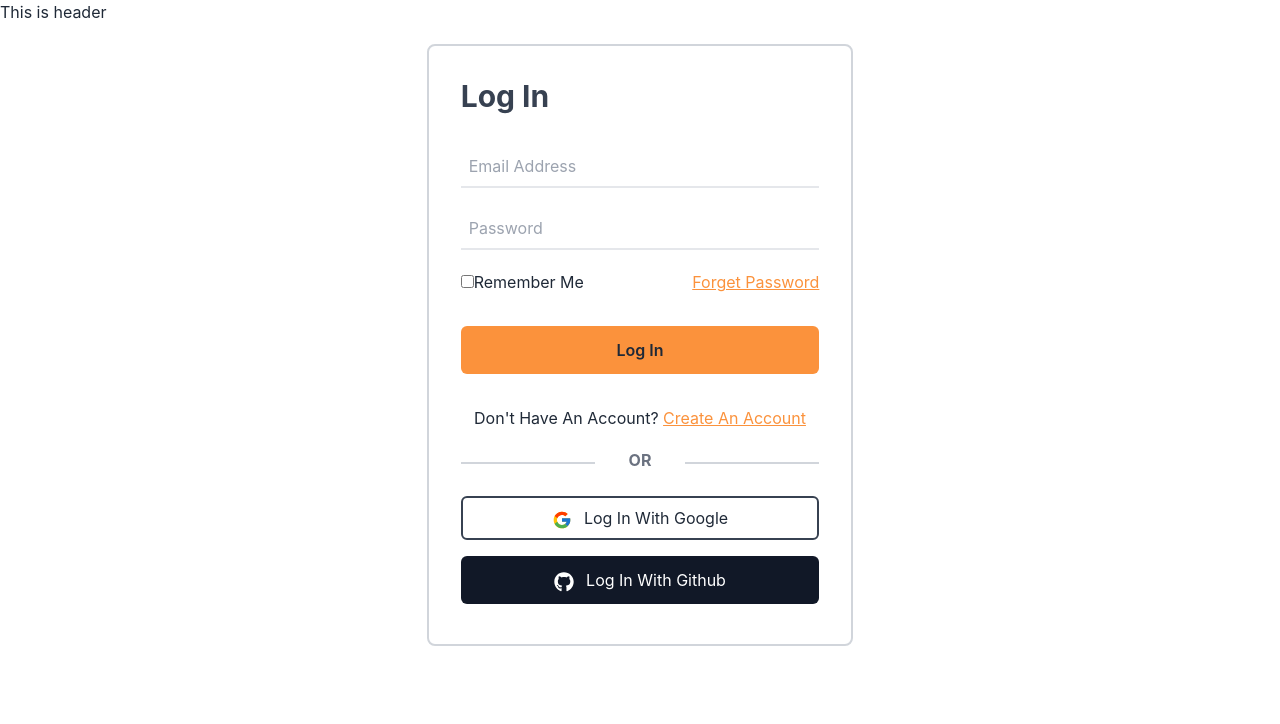
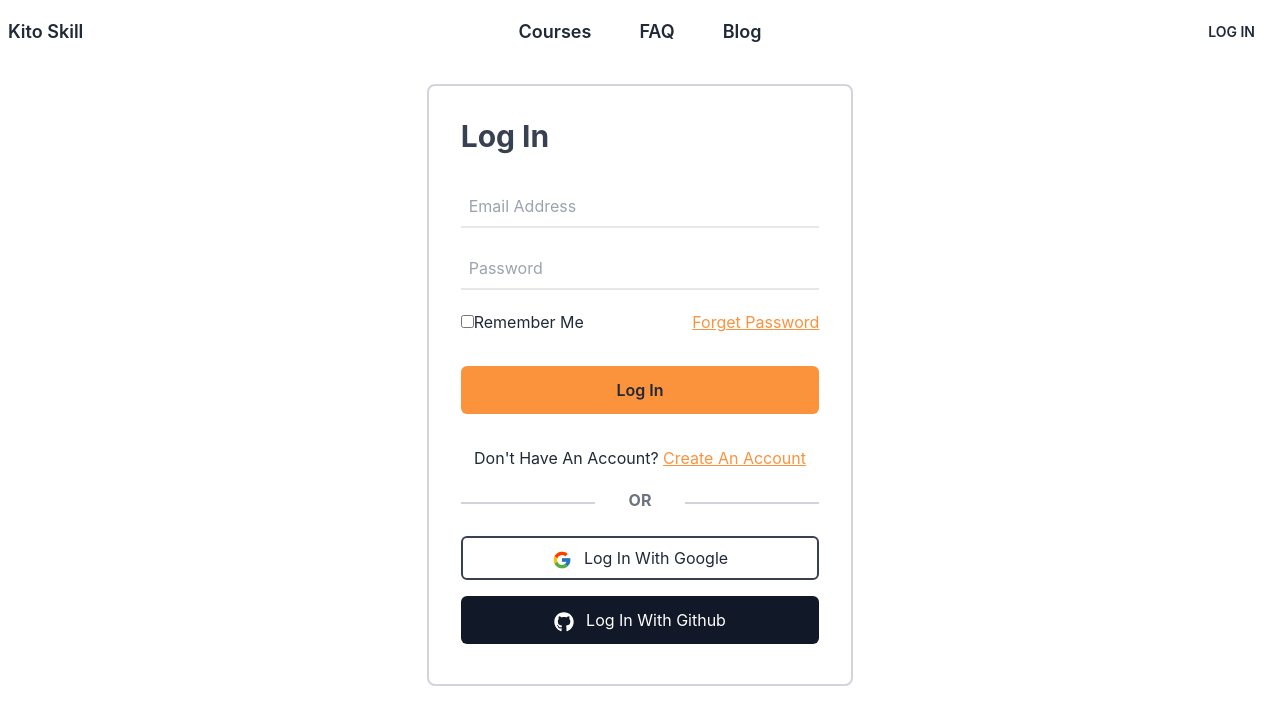
Before and after one commit to AbdullahAlAnasSaimon/KitoSkill-Client, a React (Create React App) app: page /login in a window 1280 px wide. Shown: the top 724 px of the page. Built offline with nearby package versions, Linux system fonts and the light colour scheme.

Commit message:
added a header

```diff
--- a/src/Pages/CourseDetails/CourseDetails.js
+++ b/src/Pages/CourseDetails/CourseDetails.js
@@ -1,12 +1,21 @@
 import React from 'react';
-import { useLoaderData } from 'react-router-dom';
+import { Link, useLoaderData } from 'react-router-dom';
 
 const CourseDetails = () => {
   const singleCourseDetails = useLoaderData();
-  console.log(singleCourseDetails);
+  // console.log(singleCourseDetails);
+  const {author, details, duration, name, photo, price, seats, startingDate} = singleCourseDetails;
   return (
     <div>
-      <h2>Course details route</h2>
+      <img src={photo} alt="" />
+      <h2>{name}</h2>
+      <p>{details}</p>
+      <p>{duration}</p>
+      <p>{price}</p>
+      <p>{seats}</p>
+      <p>{startingDate}</p>
+      <p>{author}</p>
+      <Link to='/checkout'><button>Get Premium Access</button></Link>
     </div>
   );
 };
--- a/src/Pages/Header/Header.js
+++ b/src/Pages/Header/Header.js
@@ -1,13 +1,42 @@
 import React from 'react';
 import { useContext } from 'react';
+import { Link } from 'react-router-dom';
 import { AuthContext } from '../../contexts/AuthProvider/AuthProvider';
 
 const Header = () => {
-  const {user} = useContext(AuthContext);
+  const { user } = useContext(AuthContext);
   return (
     <div>
-      <h1>This is header</h1>
-      <p>{user?.email}</p>
+      <div className="navbar bg-base-100">
+        <div className="navbar-start">
+          <div className='hidden lg:block'>
+            <Link to='/home' className="normal-case text-lg font-semibold">Kito Skill</Link>
+          </div>
+          <div className="dropdown lg:hidden">
+            <label tabIndex={0} className="btn btn-ghost btn-circle">
+              <svg xmlns="http://www.w3.org/2000/svg" className="h-5 w-5" fill="none" viewBox="0 0 24 24" stroke="currentColor"><path strokeLinecap="round" strokeLinejoin="round" strokeWidth="2" d="M4 6h16M4 12h16M4 18h7" /></svg>
+            </label>
+            <ul tabIndex={0} className="menu menu-compact dropdown-content mt-3 p-2 shadow bg-base-100 rounded-box w-52">
+              <li><Link to='/home'>Homepage</Link></li>
+              <li><Link>Portfolio</Link></li>
+              <li><Link>About</Link></li>
+            </ul>
+          </div>
+        </div>
+        <div className="navbar-center">
+          <div className='hidden lg:block'>
+            <Link to='/courses' className="normal-case text-lg font-semibold mx-6">Courses</Link>
+            <Link to='/faq' className="normal-case text-lg font-semibold mx-6">FAQ</Link>
+            <Link to='/blog' className="normal-case text-lg font-semibold mx-6">Blog</Link>
+          </div>
+          <div className='md:block lg:hidden'>
+            <Link to='/home' className="normal-case text-lg font-semibold">Kito Skill</Link>
+          </div>
+        </div>
+        <div className="navbar-end">
+          <Link className='btn btn-ghost' to='/login'>Log In</Link>
+        </div>
+      </div>
     </div>
   );
 };
```
